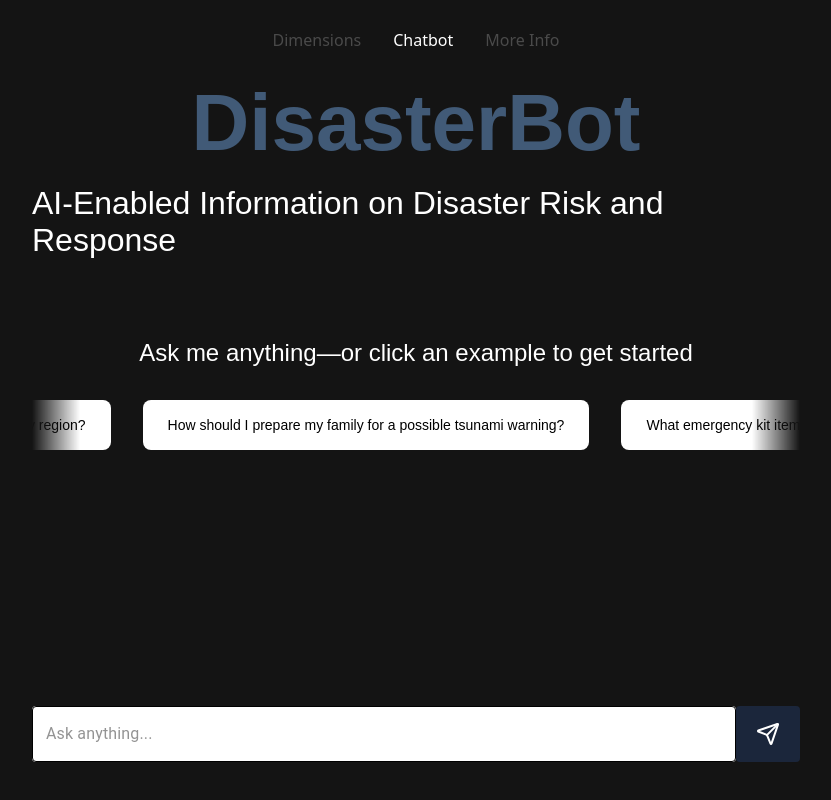
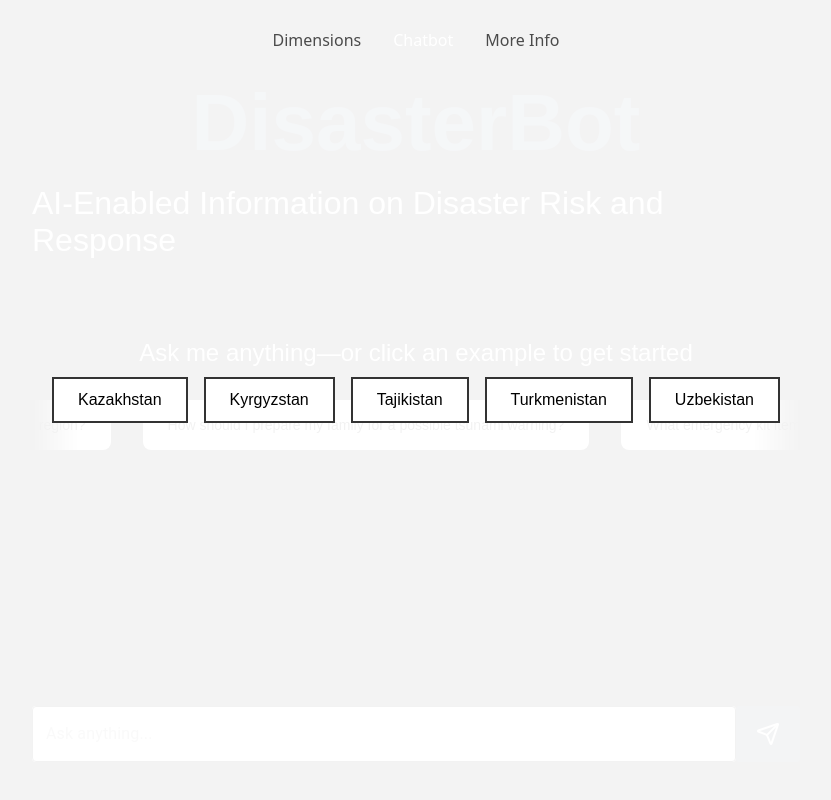
Before and after one commit to asharifo/undp-team-website, a React (Vite) app: page /chatbot in a window 1280 px wide. Shown: the whole page, without its empty margins (224-1055 px from the left). Built offline with nearby package versions, Linux system fonts and the light colour scheme.

Commit message:
Finished rag chain and added country selector to chatbot page

```diff
--- a/package.json
+++ b/package.json
@@ -10,6 +10,7 @@
     "preview": "vite preview"
   },
   "dependencies": {
+    "@datastax/astra-db-ts": "^1.5.0",
     "@emotion/react": "^11.14.0",
     "@emotion/styled": "^11.14.1",
     "@langchain/community": "^0.3.49",
--- a/src/css/Chatbot.css
+++ b/src/css/Chatbot.css
@@ -122,3 +122,73 @@
         background-size: calc(100%/3) 100%, calc(100%/3) 100%, calc(100%/3) 0%;
     }
 }
+
+/* Chatbot.css */
+
+/* 1) Full-screen country selector overlay */
+.country-overlay {
+  position: absolute;
+  top: 0; left: 0;
+  width: 100%; height: 100%;
+  background: rgba(255,255,255,0.95);
+  display: flex;
+  align-items: center;
+  justify-content: center;
+  z-index: 1000;
+  transition: opacity 0.5s ease;
+}
+.country-overlay.hidden {
+  opacity: 0;
+  pointer-events: none;
+}
+
+.country-buttons {
+  display: flex;
+  flex-wrap: wrap;
+  gap: 1rem;
+}
+.country-button {
+  padding: 0.75rem 1.5rem;
+  border: 2px solid #333;
+  background: white;
+  font-size: 1rem;
+  cursor: pointer;
+  transform: scale(1);
+  transition: transform 0.2s ease;
+}
+.country-button:hover {
+  transform: scale(1.05);
+}
+
+/* 2) Aside nav */
+.country-aside {
+  position: absolute;
+  top: 0; left: -200px;   /* start hidden off-screen */
+  width: 200px; height: 100%;
+  background: #f5f5f5;
+  padding: 1rem 0.5rem;
+  display: flex;
+  flex-direction: column;
+  gap: 0.5rem;
+  transition: left 0.5s ease;
+  z-index: 500;
+}
+.country-aside.visible {
+  left: 0;   /* slide in */
+}
+
+.aside-button {
+  background: none;
+  border: none;
+  padding: 0.5rem 1rem;
+  text-align: left;
+  font-size: 0.95rem;
+  cursor: pointer;
+}
+.aside-button.selected {
+  text-decoration: underline;
+  font-weight: bold;
+}
+.aside-button:hover {
+  background: rgba(0,0,0,0.05);
+}
--- a/src/pages/Chatbot.jsx
+++ b/src/pages/Chatbot.jsx
@@ -4,6 +4,7 @@ import PromptCarousel from "../components/PromptCarousel";
 import InputForm from "../components/InputForm";
 import ChatMessage from "../components/ChatMessage";
 import TypingIndicator from "../components/TypingIndicator";
+//import { queryCountry } from "../scripts/query.js";
 
 const prompts = [
   "What are the recommended evacuation routes for wildfires in my region?",
@@ -20,16 +21,21 @@ const prompts = [
   "What communication channels are used for evacuation alerts?",
 ];
 
+const countries = [
+  "Kazakhstan",
+  "Kyrgyzstan",
+  "Tajikistan",
+  "Turkmenistan",
+  "Uzbekistan",
+];
+
 function Chatbot() {
   const [hasStartedChat, setHasStartedChat] = useState(false);
   const [messages, setMessages] = useState([]);
   const [isTyping, setIsTyping] = useState(false);
   const [currCountry, setCurrCountry] = useState("");
+  const [showSelector, setShowSelector] = useState(true);
   const messagesRef = useRef(null);
-
-  const generateBotResponse = (userMessage) => {
-    return "DisasterBot's response will show here";
-  };
 
   const handleSendMessage = async (messageText) => {
     if (!hasStartedChat) {
@@ -44,17 +50,30 @@ function Chatbot() {
     setMessages((prev) => [...prev, userMessage]);
     setIsTyping(true);
 
-    setTimeout(() => {
-      //placeholder for api call
-      const botResponse = {
+    /*
+    try {
+      const botText = await queryCountry(messageText, currCountry);
+
+      const botMessage = {
         id: (Date.now() + 1).toString(),
-        text: generateBotResponse(messageText),
+        text: botText,
         isBot: true,
         timestamp: new Date(),
       };
-      setMessages((prev) => [...prev, botResponse]);
+      setMessages((prev) => [...prev, botMessage]);
+    } catch (error) {
+      console.error("Chatbot error:", error);
+      const errorMessage = {
+        id: (Date.now() + 2).toString(),
+        text: "Sorry, something went wrong. Please try again.",
+        isBot: true,
+        timestamp: new Date(),
+      };
+      setMessages((prev) => [...prev, errorMessage]);
+    } finally {
       setIsTyping(false);
-    }, 1500);
+    }
+      */
   };
 
   // Auto-scroll to new message
@@ -63,8 +82,41 @@ function Chatbot() {
     if (el) el.scrollTop = el.scrollHeight;
   }, [messages]);
 
+  const handleSelectCountry = (country) => {
+    setCurrCountry(country);
+    setShowSelector(false);
+  };
+
   return (
     <div className="chatbot-ui">
+      <div className={`country-overlay ${!showSelector ? "hidden" : ""}`}>
+        <div className="country-buttons">
+          {countries.map((c) => (
+            <button
+              key={c}
+              className="country-button"
+              onClick={() => handleSelectCountry(c)}
+            >
+              {c}
+            </button>
+          ))}
+        </div>
+      </div>
+
+      <aside className={`country-aside ${showSelector ? "" : "visible"}`}>
+        {countries.map((c) => (
+          <button
+            key={c}
+            className={
+              c === currCountry ? "aside-button selected" : "aside-button"
+            }
+            onClick={() => setCurrCountry(c)}
+          >
+            {c}
+          </button>
+        ))}
+      </aside>
+
       <div className="chatbot-elements">
         <div className="chatbot-box">
           {!hasStartedChat ? (
@@ -73,7 +125,10 @@ function Chatbot() {
               <h2>AI-Enabled Information on Disaster Risk and Response</h2>
               <h3>Ask me anything—or click an example to get started</h3>
               <div className="carousel-container">
-                <PromptCarousel prompts={prompts} onPromptSelect={handleSendMessage} />
+                <PromptCarousel
+                  prompts={prompts}
+                  onPromptSelect={handleSendMessage}
+                />
               </div>
             </div>
           ) : (
--- a/src/scripts/ingest.js
+++ b/src/scripts/ingest.js
@@ -1,4 +1,4 @@
-import path from "path";
+/*import path from "path";
 import fs from "fs/promises";
 import { DirectoryLoader } from "langchain/document_loaders/fs/directory";
 import { PDFLoader } from "@langchain/community/document_loaders/fs/pdf";
@@ -77,3 +77,5 @@ class URLLoader {
         ];
     }
 }
+
+*/
--- a/src/scripts/initVectorStore.js
+++ b/src/scripts/initVectorStore.js
@@ -1,9 +1,9 @@
-import dotenv from "dotenv";
+/*import dotenv from "dotenv";
 dotenv.config();
 
 import { AstraDBVectorStore } from "@langchain/community/vectorstores/astradb";
 import { OpenAIEmbeddings } from "@langchain/openai";
-import {parse_docs} from ".ingest.js";
+import { parse_docs } from "./ingest.js";
 
 let vectorStorePromise;
 
@@ -43,4 +43,4 @@ export async function getVectorStore() {
         })();
     }
     return vectorStorePromise;
-}
+}*/
```
Also changed, not shown: src/scripts/query.js (+43 -1 lines), 1 other file (tests, documents, lock files or other folders).
